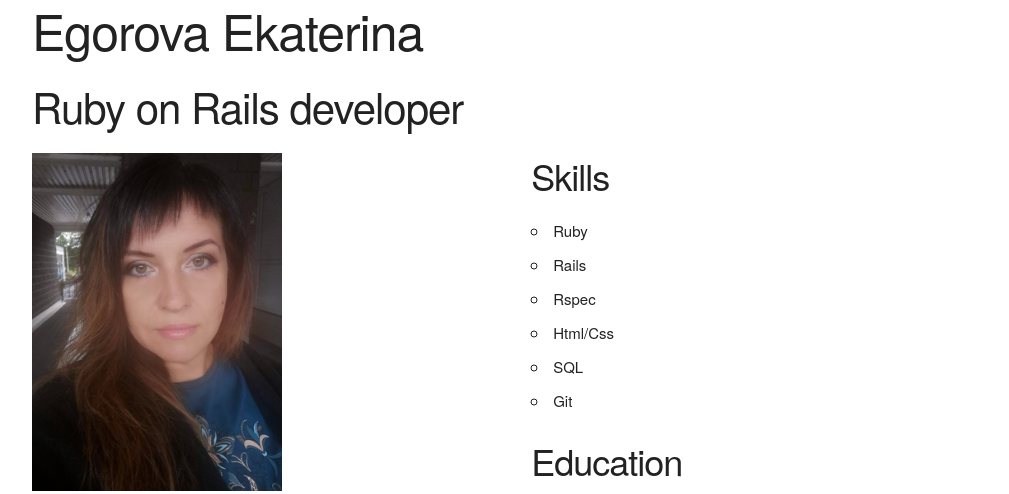
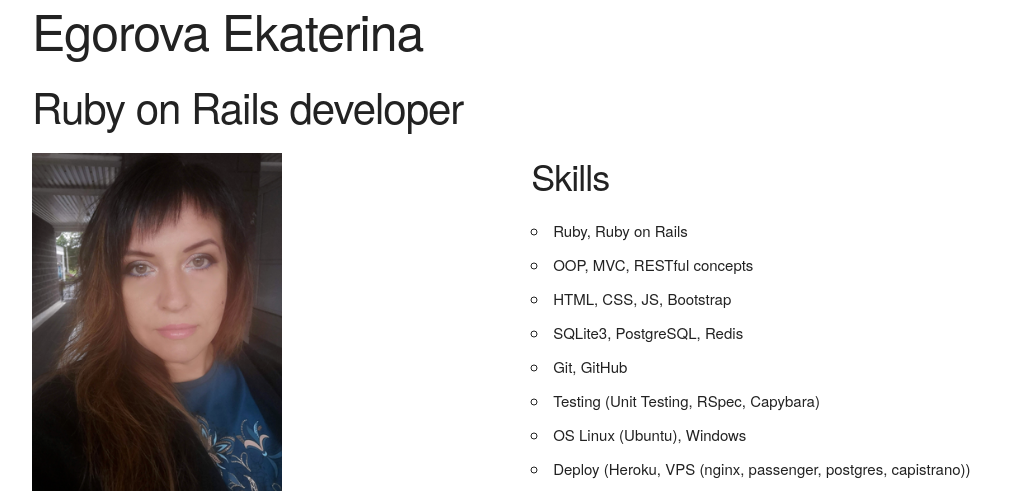
Before and after one commit to nuringa/cv, a plain HTML site: page index.html in a window 1280 px wide. Shown: the top 494 px of the page, without its empty margins (128-1137 px from the left). Drawn offline with Linux system fonts and the light colour scheme.

Commit message:
skills update

```diff
--- a/index.html
+++ b/index.html
@@ -7,7 +7,7 @@
   <link rel="stylesheet" href="css/normalize.css">
   <link rel="stylesheet" href="css/skeleton.css">
 
-  <title>Egorova Ekaterina - junior Ruby on Rails developer</title>
+  <title>Egorova Ekaterina - Ruby on Rails developer</title>
 </head>
 
 <body class="container">
@@ -34,12 +34,14 @@
       <div>
         <h3>Skills</h3>
         <ul>
-          <li>Ruby</li>
-          <li>Rails</li>
-          <li>Rspec</li>
-          <li>Html/Css</li>
-          <li>SQL</li>
-          <li>Git</li>
+          <li>Ruby, Ruby on Rails</li>
+          <li>OOP, MVC, RESTful concepts</li>
+          <li>HTML, CSS, JS, Bootstrap</li>
+          <li>SQLite3, PostgreSQL, Redis</li>
+          <li>Git, GitHub</li>
+          <li>Testing (Unit Testing, RSpec, Capybara)</li>
+          <li>OS Linux (Ubuntu), Windows</li>
+          <li>Deploy (Heroku, VPS (nginx, passenger, postgres, capistrano))</li>
         </ul>
       </div>
 
```
